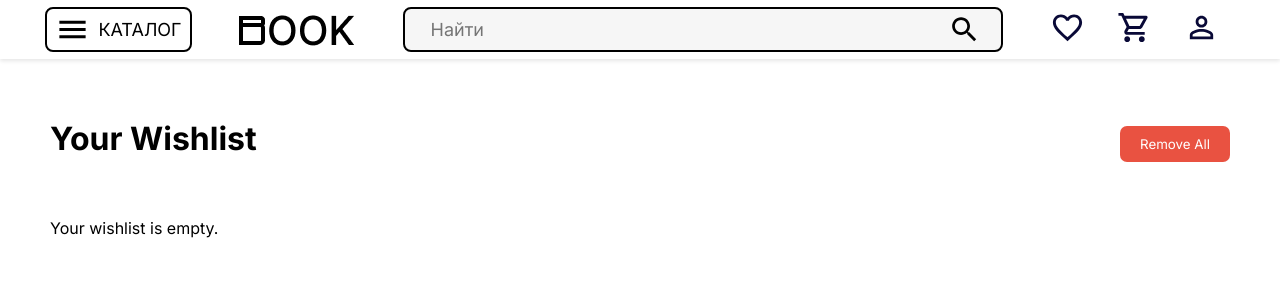
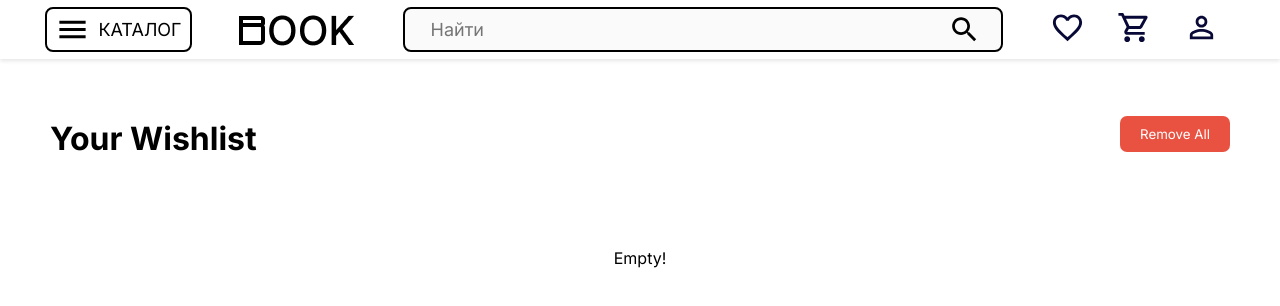
Before and after one commit to y-neline/vite-navbar, a React (Vite) app: page /wishlist in a window 1280 px wide. Shown: the top 306 px of the page. Built offline with nearby package versions, Linux system fonts and the light colour scheme.

Commit message:
Wishlist new design

```diff
--- a/src/components/Catalog/CatalogPopup.css
+++ b/src/components/Catalog/CatalogPopup.css
@@ -43,15 +43,23 @@
     display: grid;
     grid-template-columns: repeat(auto-fit, minmax(150px, 1fr)); /* Adjusted column width */
     width: 100%;
+    font: bold;
 }
 
 .genres-list li {
     padding: 10px 3px;
     border-bottom: 1px solid #ddd;
     width: 100%;
+    font: bold;
     word-wrap: break-word; /* Ensures long genre names wrap within the column */
+    cursor: pointer;
 }
 
+.genres-list li:hover {
+    color: #05430b;
+    font: bold;
+
+}
 .genres-list li:last-child {
     border-bottom: none;
 }
--- a/src/components/Navbar.css
+++ b/src/components/Navbar.css
@@ -69,7 +69,7 @@ nav .search-box {
     width: 600px; /* Adjust the search box width */
     border-radius: 0.5rem;
     height: 100%; /* Ensure it takes the full height of the navbar */
-    background: rgb(210, 207, 207, 0.2);
+    background: rgb(210, 207, 207, 0.1);
 }
 
 nav .search-box input {
--- a/src/components/books/Bookstore.jsx
+++ b/src/components/books/Bookstore.jsx
@@ -1,13 +1,13 @@
 // Bookstore.jsx
-import React, { useState } from "react";
+import React, { useState, useEffect } from "react";
 import { Link } from "react-router-dom";
 import "./Bookstore.css";
 import { useWishlist } from "../pages/Wishlist/WishlistContext";
 import { useCart } from "../pages/Cart/CartContext";
 import FavoriteBorderOutlinedIcon from "@mui/icons-material/FavoriteBorderOutlined";
-import FavoriteIcon from '@mui/icons-material/Favorite';
-import ArrowLeftIcon from '@mui/icons-material/ArrowLeft';
-import ArrowRightIcon from '@mui/icons-material/ArrowRight';
+import FavoriteIcon from "@mui/icons-material/Favorite";
+import ArrowLeftIcon from "@mui/icons-material/ArrowLeft";
+import ArrowRightIcon from "@mui/icons-material/ArrowRight";
 
 const Book = ({ title, author, price, imageUrl }) => {
   const { wishlist, addToWishlist, removeFromWishlist } = useWishlist();
@@ -42,13 +42,23 @@ const Book = ({ title, author, price, imageUrl }) => {
         <p>{title}</p>
         <span className="price">{price} ₸</span>
         <div className="button-container">
-          <button className={isInCart ? "remove-from-cart" : "add-to-cart"} onClick={handleCartClick}>
+          <button
+            className={isInCart ? "remove-from-cart" : "add-to-cart"}
+            onClick={handleCartClick}
+          >
             {isInCart ? "Убрать из корзины" : "В корзину"}
           </button>
           {isWishlisted ? (
-            <FavoriteIcon className="wishlist-icon" onClick={handleWishlistClick} style={{ color: 'red' }} />
+            <FavoriteIcon
+              className="wishlist-icon"
+              onClick={handleWishlistClick}
+              style={{ color: "red" }}
+            />
           ) : (
-            <FavoriteBorderOutlinedIcon className="wishlist-icon" onClick={handleWishlistClick} />
+            <FavoriteBorderOutlinedIcon
+              className="wishlist-icon"
+              onClick={handleWishlistClick}
+            />
           )}
         </div>
       </div>
@@ -58,32 +68,52 @@ const Book = ({ title, author, price, imageUrl }) => {
 
 const Bookstore = ({ books }) => {
   const [currentPage, setCurrentPage] = useState(1);
+  const [totalPages, setTotalPages] = useState(1);
   const booksPerPage = 12; // 3 books per line, 4 lines
+
+  useEffect(() => {
+    setTotalPages(Math.ceil(books.length / booksPerPage));
+  }, [books]);
 
   // Calculate the books to be displayed on the current page
   const indexOfLastBook = currentPage * booksPerPage;
   const indexOfFirstBook = indexOfLastBook - booksPerPage;
   const currentBooks = books.slice(indexOfFirstBook, indexOfLastBook);
 
-  // Calculate the total number of pages
-  const totalPages = Math.ceil(books.length / booksPerPage);
+  // Update total pages if books change
+  useEffect(() => {
+    setTotalPages(Math.ceil(books.length / booksPerPage));
+  }, [books, booksPerPage]);
 
+  // Handle page change
   const handlePageChange = (pageNumber) => {
     setCurrentPage(pageNumber);
   };
+
+  // Adjust current page if it becomes empty
+  useEffect(() => {
+    if (currentPage > 1 && currentBooks.length === 0) {
+      setCurrentPage(currentPage - 1);
+    }
+  }, [currentPage, currentBooks]);
 
   const renderPageNumbers = () => {
     const pageNumbers = [];
     const maxPageNumbersToShow = 5;
 
+    if (totalPages === 0) {
+      return <p>Empty!</p>;
+    }
+
     // Add "Previous" button
     pageNumbers.push(
-      <button className="nav-button"
+      <button
+        className="nav-button"
         key="prev"
         onClick={() => handlePageChange(currentPage - 1)}
         disabled={currentPage === 1}
       >
-        <ArrowLeftIcon/>
+        <ArrowLeftIcon />
       </button>
     );
 
@@ -113,7 +143,11 @@ const Bookstore = ({ books }) => {
       );
 
       if (currentPage > 3) {
-        pageNumbers.push(<span key="ellipsis1" className="ellipsis">...</span>);
+        pageNumbers.push(
+          <span key="ellipsis1" className="ellipsis">
+            ...
+          </span>
+        );
       }
 
       let startPage = Math.max(2, currentPage - 1);
@@ -132,7 +166,11 @@ const Bookstore = ({ books }) => {
       }
 
       if (currentPage < totalPages - 2) {
-        pageNumbers.push(<span key="ellipsis2" className="ellipsis">...</span>);
+        pageNumbers.push(
+          <span key="ellipsis2" className="ellipsis">
+            ...
+          </span>
+        );
       }
 
       pageNumbers.push(
@@ -148,12 +186,13 @@ const Bookstore = ({ books }) => {
 
     // Add "Next" button
     pageNumbers.push(
-      <button className="nav-button"
+      <button
+        className="nav-button"
         key="next"
         onClick={() => handlePageChange(currentPage + 1)}
         disabled={currentPage === totalPages}
       >
-        <ArrowRightIcon/>
+        <ArrowRightIcon />
       </button>
     );
 
@@ -163,13 +202,17 @@ const Bookstore = ({ books }) => {
   return (
     <div className="bookstore">
       <div className="books-container">
-        {currentBooks.map(book => (
-          <Book key={book.id} {...book} />
-        ))}
+        {currentBooks.length > 0 ? (
+          currentBooks.map((book) => <Book key={book.id} {...book} />)
+        ) : (
+          <p>Empty!</p>
+        )}
       </div>
-      <div className="pagination">
-        {renderPageNumbers()}
-      </div>
+      {totalPages > 0 && (
+        <div className="pagination">
+          {renderPageNumbers()}
+        </div>
+      )}
     </div>
   );
 };
--- a/src/components/pages/Wishlist/Wishlist.css
+++ b/src/components/pages/Wishlist/Wishlist.css
@@ -1,10 +1,12 @@
 /* Wishlist.css */
 
 .wishlist-container {
-    padding: 50px;
   display: flex;
   flex-direction: column;
+  align-items: center;
   gap: 20px;
+  padding: 50px;
+  font-family: 'Inter', sans-serif;
 }
 
 .wishlist-header {
@@ -12,11 +14,12 @@
   justify-content: space-between;
   align-items: center;
   margin-bottom: 20px;
+  width: 100%;
+  max-width: 1200px;
 }
 
 .wishlist-header h2 {
   font-size: 2rem;
-    margin-bottom: 20px;
 }
 
 .clear-wishlist {
@@ -31,68 +34,3 @@
 .clear-wishlist:hover {
   background-color: #d74a38;
 }
-
-  .wishlist-books {
-    display: flex;
-    flex-wrap: wrap;
-    gap: 20px;
-  }
-
-  .wishlist-book {
-    display: flex;
-    flex-direction: column;
-    padding: 10px;
-    border: 1px solid #ddd;
-    border-radius: 4px;
-    background-color: #F4F4FF;
-    height: 350px;
-    width: 285px;
-    position: relative;
-  }
-
-  .wishlist-book img {
-    width: 70%;
-    height: 70%;
-    object-fit: cover;
-    margin: 0 auto;
-  }
-
-  .wishlist-book-info {
-    text-align: left;
-    width: 100%;
-    margin-top: 5px;
-    padding: 5px;
-    display: flex;
-    flex-direction: column;
-    justify-content: space-between;
-  }
-
-  .wishlist-book-info h3 {
-    white-space: nowrap;
-    overflow: hidden;
-    text-overflow: ellipsis;
-    font-size: 12.5px;
-    line-height: 1.2;
-    margin-bottom: 5px;
-  }
-
-  .wishlist-book-info .wishlist-price {
-    font-weight: bold;
-    color: #b12a1b;
-    font-size: 18px;
-    margin-bottom: 10px;
-    margin-top: 5px;  /* Add margin for separation */
-  }
-
-  .wishlist-book-info button {
-    background-color: #e95241;
-    color: #fff;
-    padding: 10px 20px;
-    border: none;
-    border-radius: 7px;
-    cursor: pointer;
-  }
-
-  .wishlist-book-info button:hover {
-    background-color: #d74a38;
-  }
--- a/src/components/pages/Wishlist/Wishlist.jsx
+++ b/src/components/pages/Wishlist/Wishlist.jsx
@@ -2,9 +2,10 @@
 import React from 'react';
 import './Wishlist.css';
 import { useWishlist } from './WishlistContext';
+import Bookstore from '../../books/Bookstore';  // Import the Bookstore component
 
 const Wishlist = () => {
-  const { wishlist, removeFromWishlist, clearWishlist } = useWishlist();
+  const { wishlist, clearWishlist } = useWishlist();
 
   return (
     <div className="wishlist-container">
@@ -14,24 +15,7 @@ const Wishlist = () => {
           Remove All
         </button>
       </div>
-      <div className="wishlist-books">
-        {wishlist.length > 0 ? (
-          wishlist.map((book) => (
-            <div key={book.title} className="wishlist-book">
-              <img src={book.imageUrl} alt={book.title} />
-              <div className="wishlist-book-info">
-                <h3>{book.author}: {book.title}</h3>
-                <span className="wishlist-price">{book.price} ₸</span>
-                <button onClick={() => removeFromWishlist(book.title)}>
-                  Remove from Wishlist
-                </button>
-              </div>
-            </div>
-          ))
-        ) : (
-          <p>Your wishlist is empty.</p>
-        )}
-      </div>
+      <Bookstore books={wishlist} />
     </div>
   );
 };
```
Lines whose indentation alone changed are shown as unchanged.
